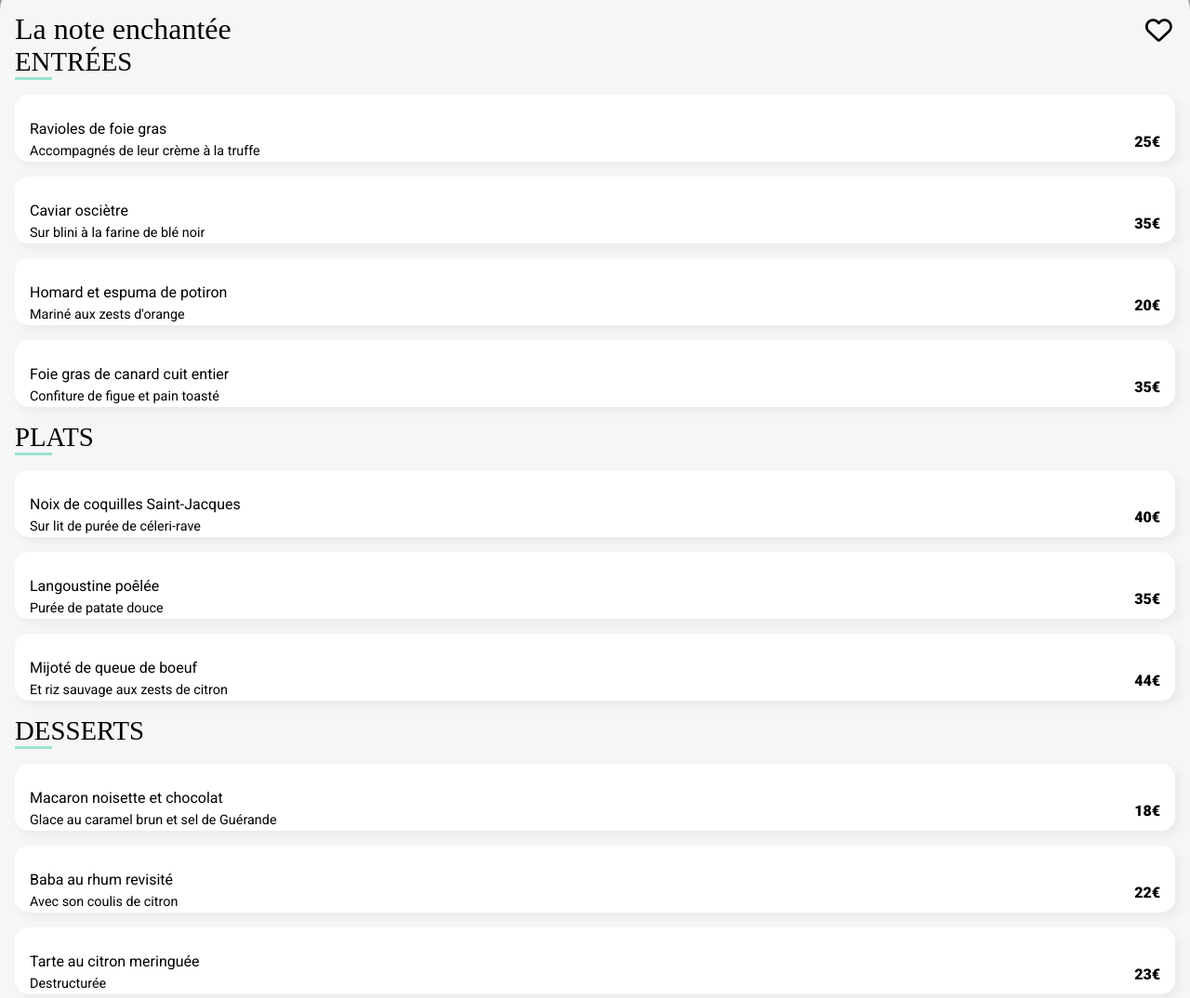
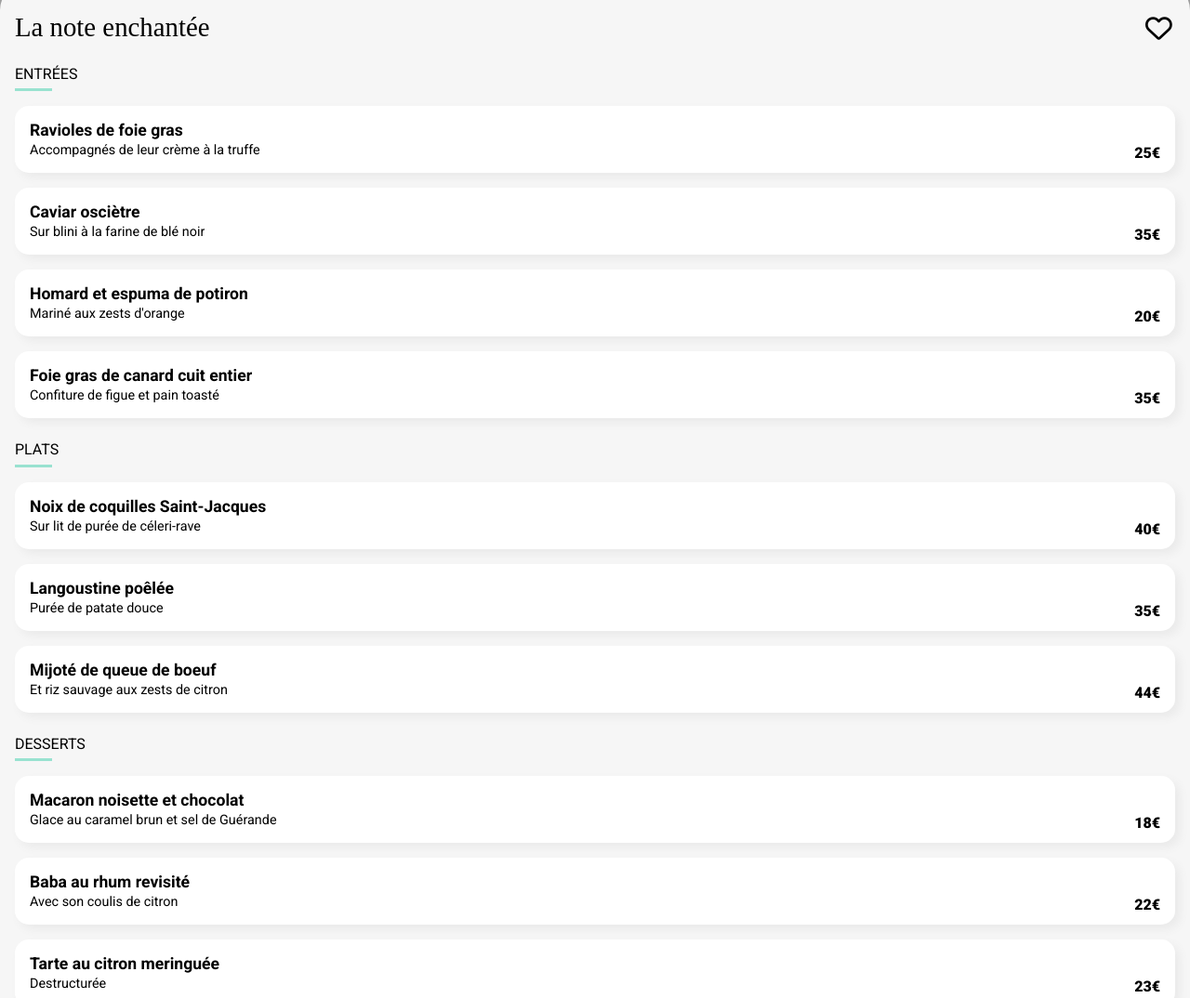
Before and after one commit to Naniiiiiie/MelanieMassey_3_06092021, a plain HTML site: page menu_note_enchantee.html in a window 1280 px wide. Shown: the part 295-1369 px from the top of the page at 93% size. Drawn offline with Linux system fonts and the light colour scheme; grey boxes are pictures that could not be loaded; a web font is replaced by a local one.

Commit message:
de nouveaux correctifs de mise en forme

```diff
--- a/menu_note_enchantee.html
+++ b/menu_note_enchantee.html
@@ -20,18 +20,18 @@
     </div>
     <section class="menu">
         <div class="menu__title">
-            <h1>La note enchantée</h1>
+            <h2>La note enchantée</h2>
             <div class="button__heart">
                 <i class="far fa-heart"></i>
                 <i class="fas fa-heart"></i>
             </div>
         </div>
         <div class="menu__courses appear--1">
-            <h2>ENTRÉES</h2>
+            <h3>ENTRÉES</h3>
             <div class="menu__courses--border"></div>
             <div class="menu__courses--card">
                 <div>
-                    <h3>Ravioles de foie gras</h3>
+                    <h4>Ravioles de foie gras</h4>
                     <p>Accompagnés de leur crème à la truffe</p>
                 </div>
                 <span>25€</span>
@@ -41,7 +41,7 @@
             </div>
             <div class="menu__courses--card">
                 <div>
-                    <h3>Caviar osciètre</h3>
+                    <h4>Caviar osciètre</h4>
                     <p>Sur blini à la farine de blé noir</p>
                 </div>
                 <span>35€</span>
@@ -51,7 +51,7 @@
             </div>
             <div class="menu__courses--card">
                 <div>
-                    <h3>Homard et espuma de potiron</h3>
+                    <h4>Homard et espuma de potiron</h4>
                     <p>Mariné aux zests d'orange</p>
                 </div>
                 <span>20€</span>
@@ -61,7 +61,7 @@
             </div>
             <div class="menu__courses--card">
                 <div>
-                    <h3>Foie gras de canard cuit entier</h3>
+                    <h4>Foie gras de canard cuit entier</h4>
                     <p>Confiture de figue et pain toasté</p>
                 </div>
                 <span>35€</span>
@@ -71,11 +71,11 @@
             </div>
         </div>
         <div class="menu__courses appear--2">
-            <h2>PLATS</h2>
+            <h3>PLATS</h3>
             <div class="menu__courses--border"></div>
             <div class="menu__courses--card">
                 <div>
-                    <h3>Noix de coquilles Saint-Jacques</h3>
+                    <h4>Noix de coquilles Saint-Jacques</h4>
                     <p>Sur lit de purée de céleri-rave</p>
                 </div>
                 <span>40€</span>
@@ -85,7 +85,7 @@
             </div>
             <div class="menu__courses--card">
                 <div>
-                    <h3>Langoustine poêlée</h3>
+                    <h4>Langoustine poêlée</h4>
                     <p>Purée de patate douce</p>
                 </div>
                 <span>35€</span>
@@ -95,7 +95,7 @@
             </div>
             <div class="menu__courses--card">
                 <div>
-                    <h3>Mijoté de queue de boeuf</h3>
+                    <h4>Mijoté de queue de boeuf</h4>
                     <p>Et riz sauvage aux zests de citron</p>
                 </div>
                 <span>44€</span>
@@ -105,11 +105,11 @@
             </div>
         </div>
         <div class="menu__courses appear--3">
-            <h2>DESSERTS</h2>
+            <h3>DESSERTS</h3>
             <div class="menu__courses--border"></div>
             <div class="menu__courses--card">
                 <div>
-                    <h3>Macaron noisette et chocolat</h3>
+                    <h4>Macaron noisette et chocolat</h4>
                     <p>Glace au caramel brun et sel de Guérande</p>
                 </div>
                 <span>18€</span>
@@ -119,7 +119,7 @@
             </div>
             <div class="menu__courses--card">
                 <div>
-                    <h3>Baba au rhum revisité</h3>
+                    <h4>Baba au rhum revisité</h4>
                     <p>Avec son coulis de citron</p>
                 </div>
                 <span>22€</span>
@@ -129,7 +129,7 @@
             </div>
             <div class="menu__courses--card">
                 <div>
-                    <h3>Tarte au citron meringuée</h3>
+                    <h4>Tarte au citron meringuée</h4>
                     <p>Destructurée</p>
                 </div>
                 <span>23€</span>
--- a/sass/Layout/_menu.scss
+++ b/sass/Layout/_menu.scss
@@ -47,7 +47,7 @@
                 height: 3rem;
                 margin-right: 1rem;
             }
-            > h3, p{
+            h4, p{
                 /*LINE-CLAMP => tronque le texte à un nb spécifique de lignes*/
                 display: -webkit-box;
                 -webkit-box-orient: vertical;
@@ -73,7 +73,7 @@
                 }
             }
             &:hover{
-                > h3, p{
+                h4, p{
                     animation: card_slide 0.5s both;
 
                 }
--- a/sass/Utils/_keyframes.scss
+++ b/sass/Utils/_keyframes.scss
@@ -58,7 +58,7 @@
         padding-right: 0;
     }
     100%{
-        padding-right: 150px;
+        padding-right: 5rem;
     }
 }
 @keyframes check__icon--rotate{
```
Also changed, not shown: menu_delice_sens.html (+13 -13 lines), menu_la_francaise.html (+13 -13 lines), css/main.css, 1 other file.
